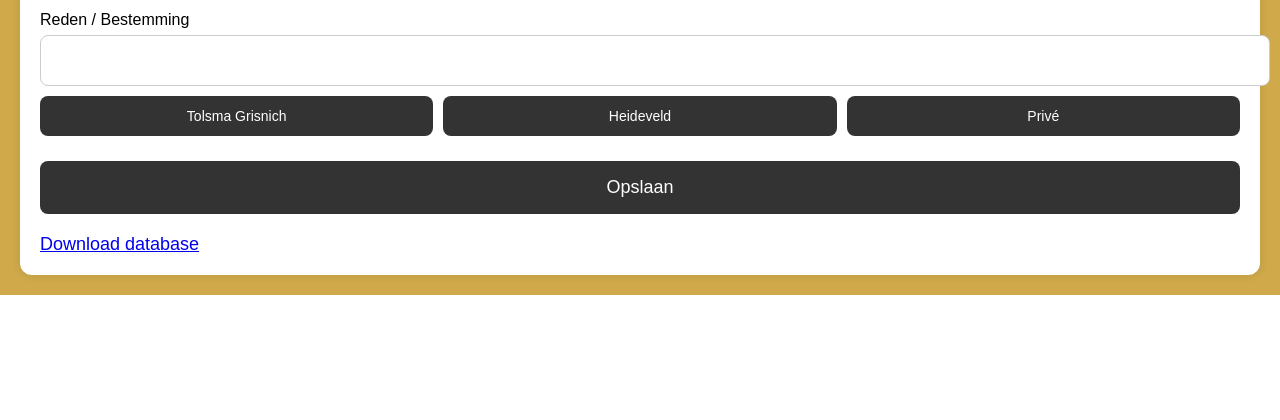
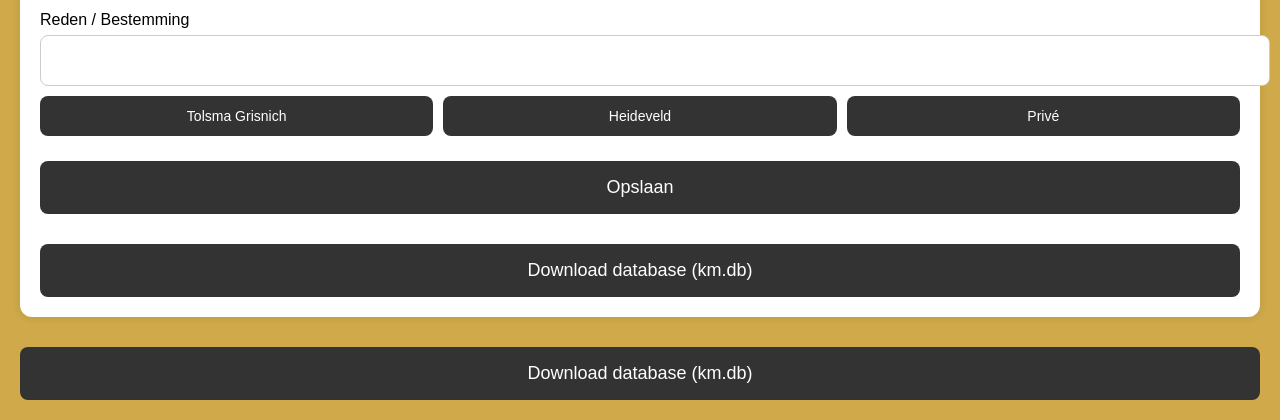
Before and after one commit to BJKuiken/kmapp, a Flask app: page / in a window 1280 px wide. Shown: the part 704-1124 px from the top of the page. Before the commit the page ends 999 px from the top, so only its background shows below. Run offline with Flask 3, Linux system fonts and the light colour scheme.

Commit message:
buttoons

```diff
--- a/app.py
+++ b/app.py
@@ -84,3 +84,20 @@ def save_km():
 # -----------------------------
 if __name__ == "__main__":
     app.run(host="0.0.0.0", port=5000)
+
+# -----------------------------
+# Downloaden van de database
+# -----------------------------
+
+
+@app.route("/download-db")
+def download_db():
+    db_path = "km.db"
+    if not os.path.exists(db_path):
+        return {"status": "error", "message": "Database bestaat niet"}, 404
+
+    return send_from_directory(
+        directory=".",
+        path=db_path,
+        as_attachment=True
+    )
--- a/templates/index.html
+++ b/templates/index.html
@@ -54,9 +54,12 @@
 
     <button type="submit">Opslaan</button>
 
-<a href="/download-db" style="display:block;margin-top:20px;font-size:18px;">
-    Download database
 </a>
+
+<button onclick="window.location.href='/download-db'"
+        style="margin-top:30px; padding:16px; width:100%; background:#333; color:white; font-size:18px; border:none; border-radius:8px;">
+    Download database (km.db)
+</button>
 
 </form>
 
@@ -97,5 +100,11 @@ document.getElementById("kmForm").addEventListener("submit", async (e) => {
 });
 </script>
 
+<button onclick="window.location.href='/download-db'"
+        style="margin-top:30px; padding:16px; width:100%; background:#333; color:white; font-size:18px; border:none; border-radius:8px;">
+    Download database (km.db)
+</button>
+
+
 </body>
 </html>
```
